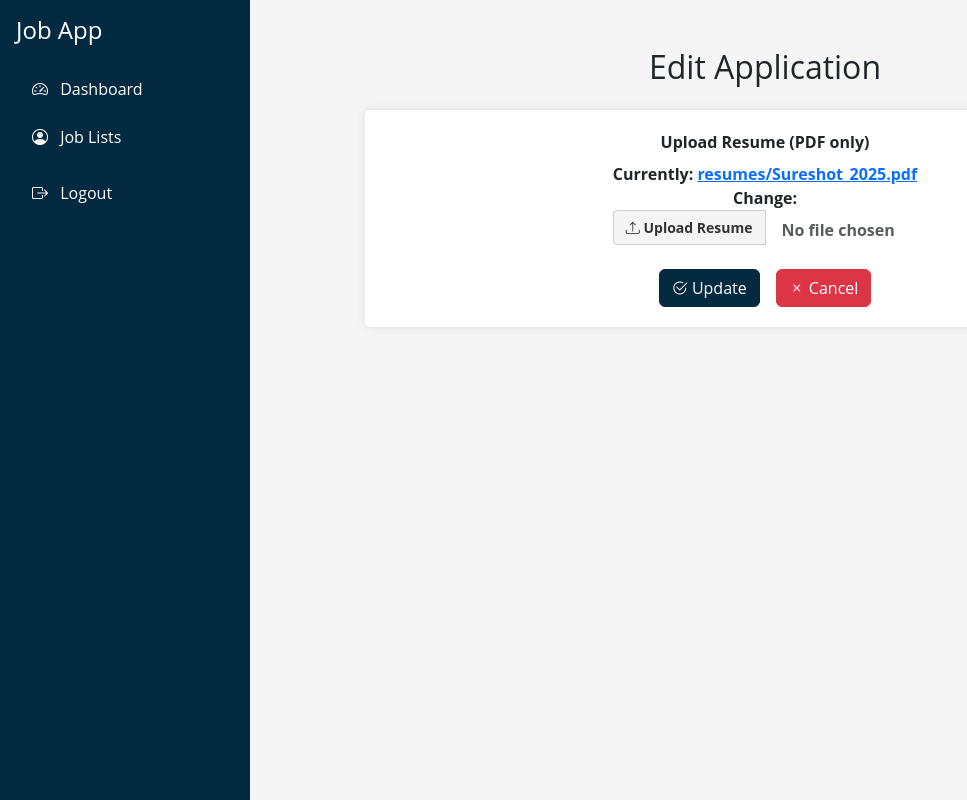
After one commit to raja22github/job-board, a Django app: page /applications/4/edit/ in a window 1280 px wide. The commit adds this page. Shown: the whole page, without its empty margins (0-967 px from the left). Run offline with Django 5.2, Linux system fonts and the light colour scheme; a user stored in the database is signed in; data comes from the database, SQL or seed files in the repository; both versions use the stored data as it was after the commit.

Commit message:
Day 3 complete: Job application form with resume upload edit,delete

```diff
--- a/app1/forms.py
+++ b/app1/forms.py
@@ -1,7 +1,23 @@
 from django import forms
-from .models import Job
+from .models import Job, JobApplication
 
 class JobForm(forms.ModelForm):
     class Meta:
         model = Job
         fields = ['title', 'description', 'location', 'salary', 'job_type', 'category', 'company']
+
+class JobApplicationForm(forms.ModelForm):
+    class Meta:
+        model = JobApplication
+        fields = ['resume']
+        widgets = {
+            'resume': forms.ClearableFileInput(attrs={
+                'class': 'form-control',
+                'accept': 'application/pdf'
+            }),
+        }
+    def clean_resume(self):
+        resume = self.cleaned_data['resume']
+        if not resume.name.endswith('.pdf'):
+            raise forms.ValidationError("Only PDF files are allowed.")
+        return resume
--- a/app1/models.py
+++ b/app1/models.py
@@ -26,7 +26,7 @@ class Job(models.Model):
     title = models.CharField(max_length=255)
     description = models.TextField()
     location = models.CharField(max_length=100)
-    salary = models.CharField(max_length=50, blank=True)
+    salary = models.CharField(max_length=50, blank=True ,default='0')
     job_type = models.CharField(max_length=2, choices=JOB_TYPES)
     company = models.ForeignKey(Company, on_delete=models.CASCADE)
     category = models.ForeignKey(Category, on_delete=models.SET_NULL, null=True)
@@ -35,3 +35,18 @@ class Job(models.Model):
 
     def __str__(self):
         return self.title
+
+class JobApplication(models.Model):
+    STATUS_CHOICES = [
+        ('pending', 'Pending'),
+        ('accepted', 'Accepted'),
+        ('rejected', 'Rejected'),
+    ]
+    job = models.ForeignKey(Job, on_delete=models.CASCADE)
+    applicant = models.ForeignKey(User, on_delete=models.CASCADE)
+    resume = models.FileField(upload_to='resumes/')
+    applied_at = models.DateTimeField(auto_now_add=True)
+    status = models.CharField(max_length=10, choices=STATUS_CHOICES, default='pending')
+
+    def __str__(self):
+        return f"{self.applicant.username} - {self.job.title} ({self.status})"
--- a/app1/static/css/styles.css
+++ b/app1/static/css/styles.css
@@ -63,3 +63,10 @@ header{
     margin-top: 5px;
 
 }
+
+.errorlist{
+    list-style-type: none;
+    margin: 0;
+    padding: 0;
+    color: red;
+}
--- a/app1/templates/jobs/base.html
+++ b/app1/templates/jobs/base.html
@@ -38,6 +38,12 @@
   {% block content %}{% endblock %}
 
   <!-- ✅ Bootstrap 5 JS CDN -->
+  <script>
+    function updateFileName(input) {
+      const fileName = input.files.length ? input.files[0].name : "No file chosen";
+      document.getElementById('file-name').innerText = fileName;
+    }
+  </script>
   <script src="https://cdn.jsdelivr.net/npm/bootstrap@5.3.3/dist/js/bootstrap.bundle.min.js"></script>
 </body>
 </html>
--- /dev/null
+++ b/app1/templates/jobs/edit_application.html
@@ -0,0 +1,53 @@
+{% extends 'jobs/seeker_base.html' %}
+{% block content %}
+<style>
+    input[type="file"] {
+        display: none;
+    }
+    .custom-file-upload {
+        border: 1px solid #ccc;
+        display: inline-block;
+        padding: 6px 12px;
+        cursor: pointer;
+        border-radius: 4px;
+        background-color: #f5f5f5;
+        color: #333;
+        font-size: 14px;
+        transition: background-color 0.3s ease-in-out;
+    }
+    .custom-file-upload:hover {
+        background-color: #ddd;
+    }
+
+</style>
+<div class="container mt-4">
+  <h2 class="mb-4 text-center">Edit Application</h2>
+<div class="employer-form text-center">
+    <form method="post" enctype="multipart/form-data">
+        {% csrf_token %}
+        <div class="mb-4">
+          <label>Upload Resume (PDF only)</label>
+          <div class="my-2">
+            <label>
+                {{ form.resume }}
+                <div class="input-group">
+                    <label class="custom-file-upload">
+                      <i class="bi bi-upload"></i> Upload Resume
+                      <input type="file" name="resume" id="id_resume" accept="application/pdf" hidden onchange="updateFileName(this)">
+                    </label>
+                    <span id="file-name" class="ms-3 mt-2 text-muted">No file chosen</span>
+                  </div>
+            </label>
+            </div>
+          {% if form.resume.errors %}
+            <div class="text-danger mt-2">{{ form.resume.errors }}</div>
+          {% endif %}
+        </div>
+        <div class="d-flex justify-content-center gap-3">
+            <button type="submit" class="btn btn2"><i class="bi bi-check2-circle"></i> Update</button>
+            <a href="{% url 'job_seeker_dashboard' %}" class="btn btn-danger"><i class="bi bi-x"></i> Cancel</a>
+        </div>
+      </form>
+</div>
+</div>
+{% endblock %}
--- /dev/null
+++ b/app1/templates/jobs/seeker_base.html
@@ -0,0 +1,54 @@
+{% load static %}
+<!DOCTYPE html>
+<html lang="en">
+<head>
+  <meta charset="UTF-8">
+  <meta name="viewport" content="width=device-width, initial-scale=1.0">
+  <title>{% block title %}Job App{% endblock %}</title>
+  <!-- ✅ Bootstrap 5 CSS CDN -->
+  <link href="https://cdn.jsdelivr.net/npm/bootstrap@5.3.3/dist/css/bootstrap.min.css" rel="stylesheet">
+  <!-- bootstrap icon cdn -->
+  <link rel="stylesheet" href="https://cdn.jsdelivr.net/npm/bootstrap-icons@1.10.5/font/bootstrap-icons.css">
+  <link rel="stylesheet" href="{% static 'css/styles.css' %}">
+  {% block head %}{% endblock %}
+</head>
+<body>
+  <div class="d-flex">
+    <!-- Sidebar -->
+    <div class="navbar-custom text-white p-3 vh-100 sticky-top" style="width: 250px;">
+      <h4 class="mb-4">Job App</h4>
+      <ul class="nav flex-column">
+        <li class="nav-item mb-2">
+          <a class="nav-link text-white" href="{% url 'job_seeker_dashboard' %}">
+            <i class="bi bi-speedometer2 me-2"></i> Dashboard
+          </a>
+        </li>
+        <li class="nav-item mb-2">
+          <a class="nav-link text-white" href="{% url 'jobs_list' %}">
+            <i class="bi bi-person-circle me-2"></i> Job Lists
+          </a>
+        </li>
+        <li class="nav-item mt-2">
+          <a class="nav-link text-white" href="#">
+            <i class="bi bi-box-arrow-right me-2"></i> Logout
+          </a>
+        </li>
+      </ul>
+    </div>
+
+    <!-- Main Content -->
+    <div class="flex-grow-1 p-4">
+      {% block content %}{% endblock %}
+    </div>
+  </div>
+
+  <!-- JS & Scripts -->
+  <script>
+    function updateFileName(input) {
+      const fileName = input.files.length ? input.files[0].name : "No file chosen";
+      document.getElementById('file-name').innerText = fileName;
+    }
+  </script>
+  <script src="https://cdn.jsdelivr.net/npm/bootstrap@5.3.3/dist/js/bootstrap.bundle.min.js"></script>
+</body>
+</html>
--- a/app1/urls.py
+++ b/app1/urls.py
@@ -1,9 +1,18 @@
 from django.urls import path
 from . import views
+from django.conf import settings
+from django.conf.urls.static import static
 
 urlpatterns = [
-    path('dashboard/', views.employer_dashboard, name='employer_dashboard'),
+    path('jobs/employer_dashboard/', views.employer_dashboard, name='employer_dashboard'),
     path('jobs/create/', views.create_job, name='create_job'),
     path('jobs/<int:pk>/edit/', views.edit_job, name='edit_job'),
     path('jobs/<int:pk>/delete/', views.delete_job, name='delete_job'),
-]
+    path('jobs/', views.jobs_list, name='jobs_list'),
+    path('jobs/<int:job_id>/', views.job_details, name='job_details'),
+    path('jobs/<int:job_id>/apply/', views.apply_to_job, name='apply_to_job'),
+    path('seeker/dashboard/', views.job_seeker_dashboard, name='job_seeker_dashboard'),
+    path('applications/<int:app_id>/edit/', views.edit_application, name='edit_application'),
+    path('applications/<int:app_id>/delete/', views.delete_application, name='delete_application'),
+    path('applications/<int:app_id>/<str:new_status>/', views.update_application_status, name='update_application_status'),
+]+ static(settings.MEDIA_URL, document_root=settings.MEDIA_ROOT)
--- a/app1/views.py
+++ b/app1/views.py
@@ -1,12 +1,15 @@
 from django.contrib.auth.decorators import login_required
 from django.shortcuts import render, redirect, get_object_or_404
-from .models import Job
-from .forms import JobForm
+from .models import Job, JobApplication
+from .forms import JobForm, JobApplicationForm
+from django.core.mail import send_mail
+from django.http import HttpResponseForbidden
 
 @login_required
 def employer_dashboard(request):
     jobs = Job.objects.filter(posted_by=request.user).order_by('-id')
-    return render(request, 'jobs/dashboard.html', {'jobs': jobs})
+    applications = JobApplication.objects.filter(job__posted_by=request.user).order_by('-id')
+    return render(request, 'jobs/employer_dashboard.html', {'jobs': jobs , 'applications': applications})
 
 @login_required
 def create_job(request):
@@ -40,3 +43,77 @@ def delete_job(request, pk):
         job.delete()
         return redirect('employer_dashboard')
     return render(request, 'jobs/confirm_delete.html', {'job': job})
+
+def jobs_list(request):
+    jobs = Job.objects.all()
+    return render(request, 'jobs/jobs_list.html', {'jobs': jobs})
+
+def job_details(request, job_id):
+    job = get_object_or_404(Job, pk=job_id)
+    return render(request, 'jobs/job_details.html', {'job': job})
+
+@login_required
+def apply_to_job(request, job_id):
+    job = get_object_or_404(Job, pk=job_id)
+    if request.method == 'POST':
+        form = JobApplicationForm(request.POST, request.FILES)
+        if form.is_valid():
+            app = form.save(commit=False)
+            app.job = job
+            app.applicant = request.user
+            app.save()
+            # Optional: Email to employer
+            send_mail(
+                f'New Application for {job.title}',
+                f'{request.user.username} applied.',
+                from_email=None,
+                recipient_list=[job.posted_by.email],
+                fail_silently=True
+            )
+            return redirect('job_seeker_dashboard')
+    else:
+        form = JobApplicationForm()
+    return render(request, 'jobs/apply.html', {'form': form, 'job': job})
+
+@login_required
+def job_seeker_dashboard(request):
+    applications = JobApplication.objects.filter(applicant=request.user).order_by('-id')
+    return render(request, 'jobs/seeker_dashboard.html', {'applications': applications})
+
+@login_required
+def edit_application(request, app_id):
+    app = get_object_or_404(JobApplication, id=app_id, applicant=request.user)
+    if app.status != 'pending':
+        return HttpResponseForbidden("Can't edit this application.")
+    form = JobApplicationForm(request.POST or None, request.FILES or None, instance=app)
+    if form.is_valid():
+        form.save()
+        return redirect('job_seeker_dashboard')
+    return render(request, 'jobs/edit_application.html', {'form': form})
+
+@login_required
+def delete_application(request, app_id):
+    app = get_object_or_404(JobApplication, id=app_id, applicant=request.user)
+    if app.status != 'pending':
+        return HttpResponseForbidden("Can't delete this application.")
+    if request.method == 'POST':
+        app.delete()
+        return redirect('job_seeker_dashboard')
+    return render(request, 'jobs/confirm_delete_application.html', {'application': app})
+
+@login_required
+def update_application_status(request, app_id, new_status):
+    app = get_object_or_404(JobApplication, id=app_id)
+    # if app.job.posted_by != request.user:
+    #     return redirect('employer_dashboard')
+    if new_status in ['accepted', 'rejected']:
+        app.status = new_status
+        app.save()
+        send_mail(
+            f"Your Application to {app.job.title}",
+            f"Status: {new_status.upper()}",
+            from_email=None,
+            recipient_list=[app.applicant.email],
+            fail_silently=True
+        )
+    return redirect('employer_dashboard')
--- a/jobsearch/settings.py
+++ b/jobsearch/settings.py
@@ -111,11 +111,15 @@ USE_I18N = True
 
 USE_TZ = True
 
+EMAIL_BACKEND = 'django.core.mail.backends.console.EmailBackend'
+DEFAULT_FROM_EMAIL = 'noreply@jobboard.com'
 
 # Static files (CSS, JavaScript, Images)
 # https://docs.djangoproject.com/en/5.2/howto/static-files/
 
 STATIC_URL = 'static/'
+MEDIA_URL = '/media/'
+MEDIA_ROOT = BASE_DIR / 'media'
 
 # Default primary key field type
 # https://docs.djangoproject.com/en/5.2/ref/settings/#default-auto-field
```
Also changed, not shown: app1/templates/jobs/apply.html (added, +34 -0 lines), app1/templates/jobs/confirm_delete_application.html (added, +16 -0 lines), app1/templates/jobs/dashboard.html (deleted, +0 -24 lines), app1/templates/jobs/employer_dashboard.html (added, +54 -0 lines), app1/templates/jobs/job_details.html (added, +45 -0 lines), app1/templates/jobs/jobs_list.html (added, +26 -0 lines), app1/templates/jobs/seeker_dashboard.html (added, +33 -0 lines), app1/migrations/0002_jobapplication.py (added), app1/migrations/0003_alter_job_salary.py (added), db.sqlite3.
